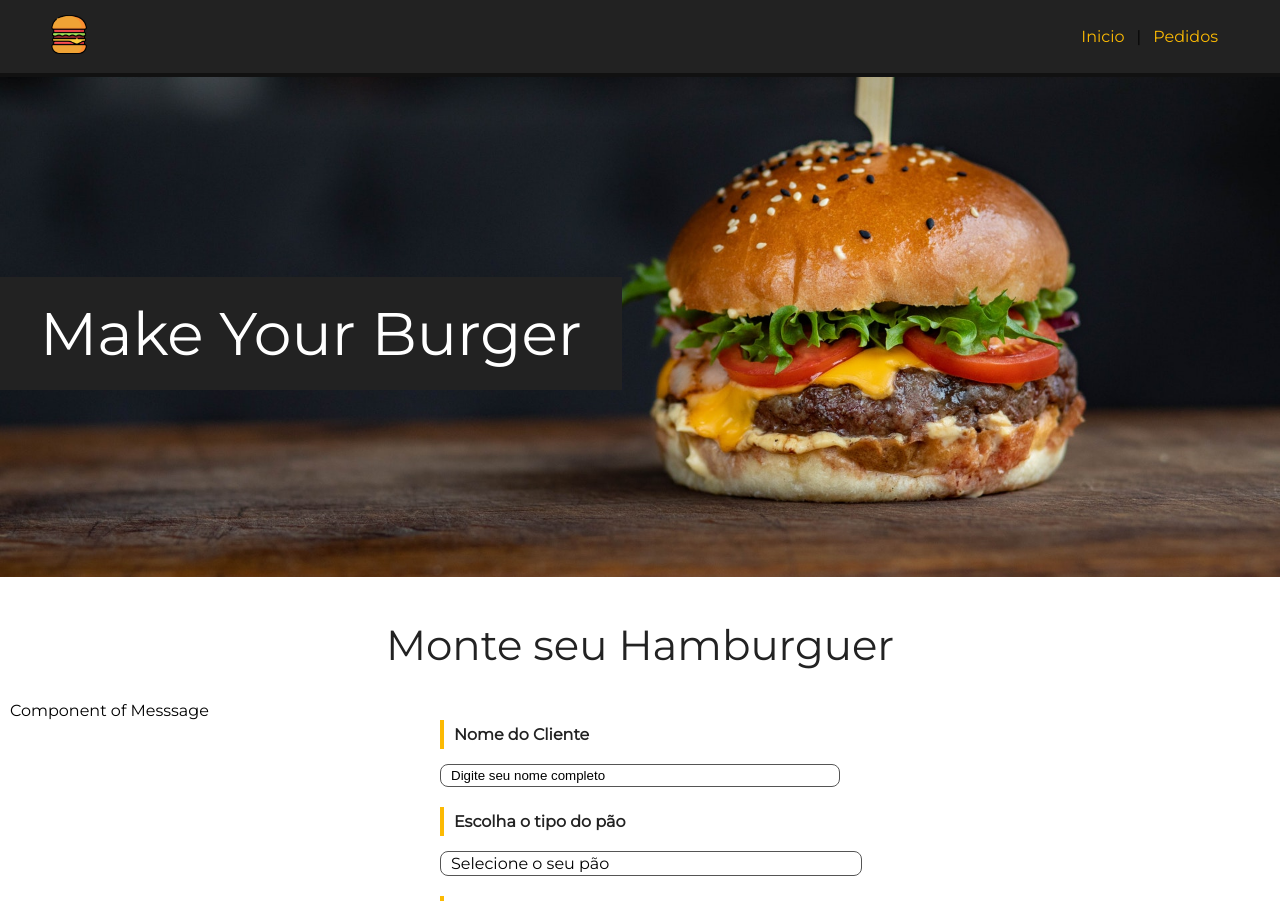
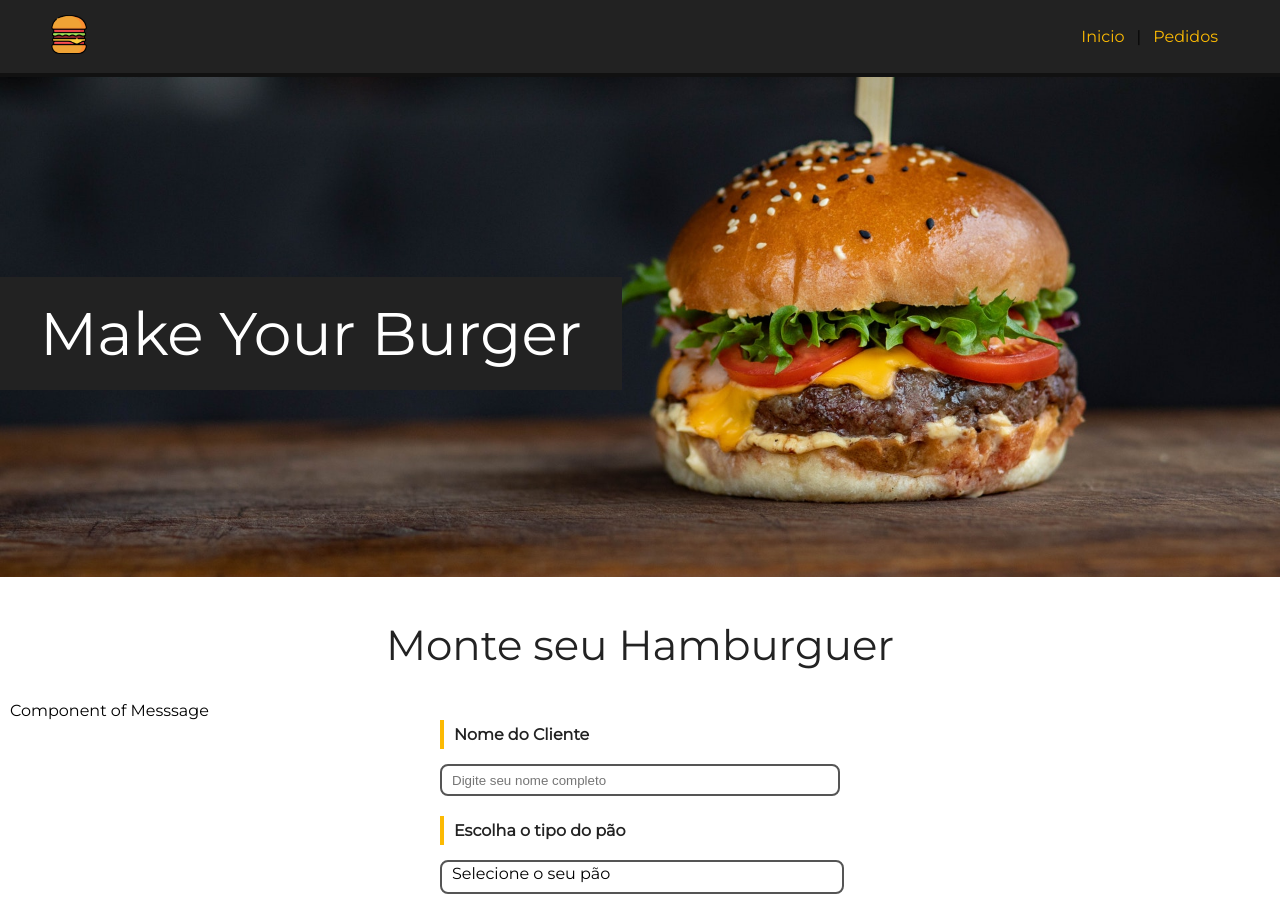
Before and after one commit to LeonardoChermaut/burguer-vue, a Vue app: page / in a window 1280 px wide. Shown: the top 901 px of the page. Built offline with nearby package versions, Linux system fonts and the light colour scheme.

Commit message:
refactor: ajust styles

```diff
--- a/src/components/FormOrder.vue
+++ b/src/components/FormOrder.vue
@@ -28,7 +28,7 @@
         </div>
 
         <div class="additional-order-conteiner">
-          <label id="additional-order-label-title" for="selected-addtional">Escolha o tipo da carne</label>
+          <label id="additional-order-label-title" for="selected-addtional">Adicionais</label>
           <div class="checkbox-container">
             <input type="checkbox" id="checkbox-additional" name="additionals" required>
             <span>Salame</span>
@@ -70,19 +70,27 @@ label {
   border-left: 0.25rem solid #FCBA03;
 }
 
-input,
+input {
+  width: 100%;
+  height: 2rem;
+  border-radius: .5rem;
+  padding: 0.188rem 0.625rem;
+  border: 2px solid #555;
+}
+
 select {
+  width: 95%;
+  height: 1.5rem;
+  border-radius: .5rem;
   padding: 0.188rem 0.625rem;
-  width: 100%;
-  border: 1px solid #555;
-  border-radius: .5rem;
+  border: 2px solid #555;
 }
 
 span {
   margin-top: 1.5rem;
 }
 
-input[type="checkbox"] {
+input {
   accent-color: #FCBA03;
   mix-blend-mode: multiply;
 }
@@ -131,6 +139,7 @@ input[type="checkbox"] {
   margin: 0 auto;
   cursor: pointer;
   transition: .5s;
+  height: 100%;
 }
 
 .submit-input-order:hover {
--- a/src/reset.global.style.css
+++ b/src/reset.global.style.css
@@ -1,6 +1,6 @@
 @import url('https://fonts.googleapis.com/css2?family=Montserrat&display=swap');
 
-*:where(:not(html, iframe, canvas, img, svg, video, audio, input) :not(svg *, symbol *)) :not(input) {
+*:where(:not(iframe, canvas, img, svg, video, audio, input) :not(svg *, symbol *)) :not(input) {
     all: unset;
     display: revert;
 }
@@ -13,8 +13,9 @@
     box-sizing: border-box;
 }
 
-div {
+body {
     font-family: 'Montserrat';
+    background-color: #FFF;
 }
 
 a,
@@ -32,20 +33,3 @@ img {
     max-inline-size: 100%;
     max-block-size: 100%;
 }
-
-meter {
-    -webkit-appearance: revert;
-    appearance: revert;
-}
-
-:where(pre) {
-    all: revert;
-}
-
-::placeholder {
-    color: unset;
-}
-
-::marker {
-    content: initial;
-}
```
